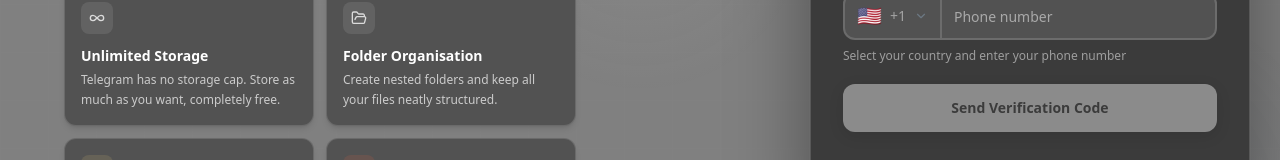
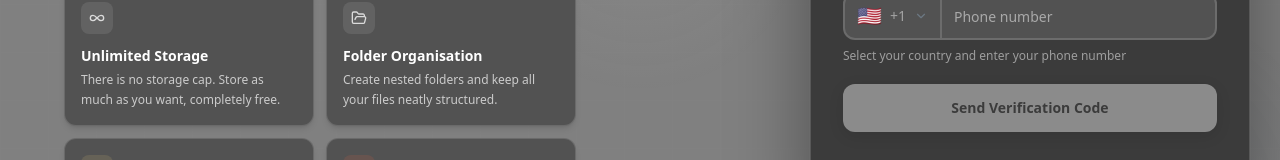
Before and after one commit to Souvik65/Cloudvault-TelegramStorage, a Next.js app: page / in a window 1280 px wide. Shown: the part 476-636 px from the top of the page. Built offline with nearby package versions, Linux system fonts and the light colour scheme.

Commit message:
fix: Update description for Unlimited Storage feature in landing page

```diff
--- a/app/page.tsx
+++ b/app/page.tsx
@@ -55,7 +55,7 @@
 
   if (!sessionString) {
     const features = [
-      { icon: InfinityIcon, color: '#DBDBDB', title: 'Unlimited Storage', desc: 'Telegram has no storage cap. Store as much as you want, completely free.' },
+      { icon: InfinityIcon, color: '#DBDBDB', title: 'Unlimited Storage', desc: 'There is no storage cap. Store as much as you want, completely free.' },
       { icon: FolderOpen,   color: '#DBDBDB', title: 'Folder Organisation', desc: 'Create nested folders and keep all your files neatly structured.' },
       { icon: Shield,       color: '#f4db7d', title: 'Private & Secure', desc: 'Files live in your own Telegram account. Only you have access.' },
       { icon: Eye,          color: '#ff6a3d', title: 'Preview & Download', desc: 'Instantly preview images, videos, PDFs, and Word documents.' },
```
